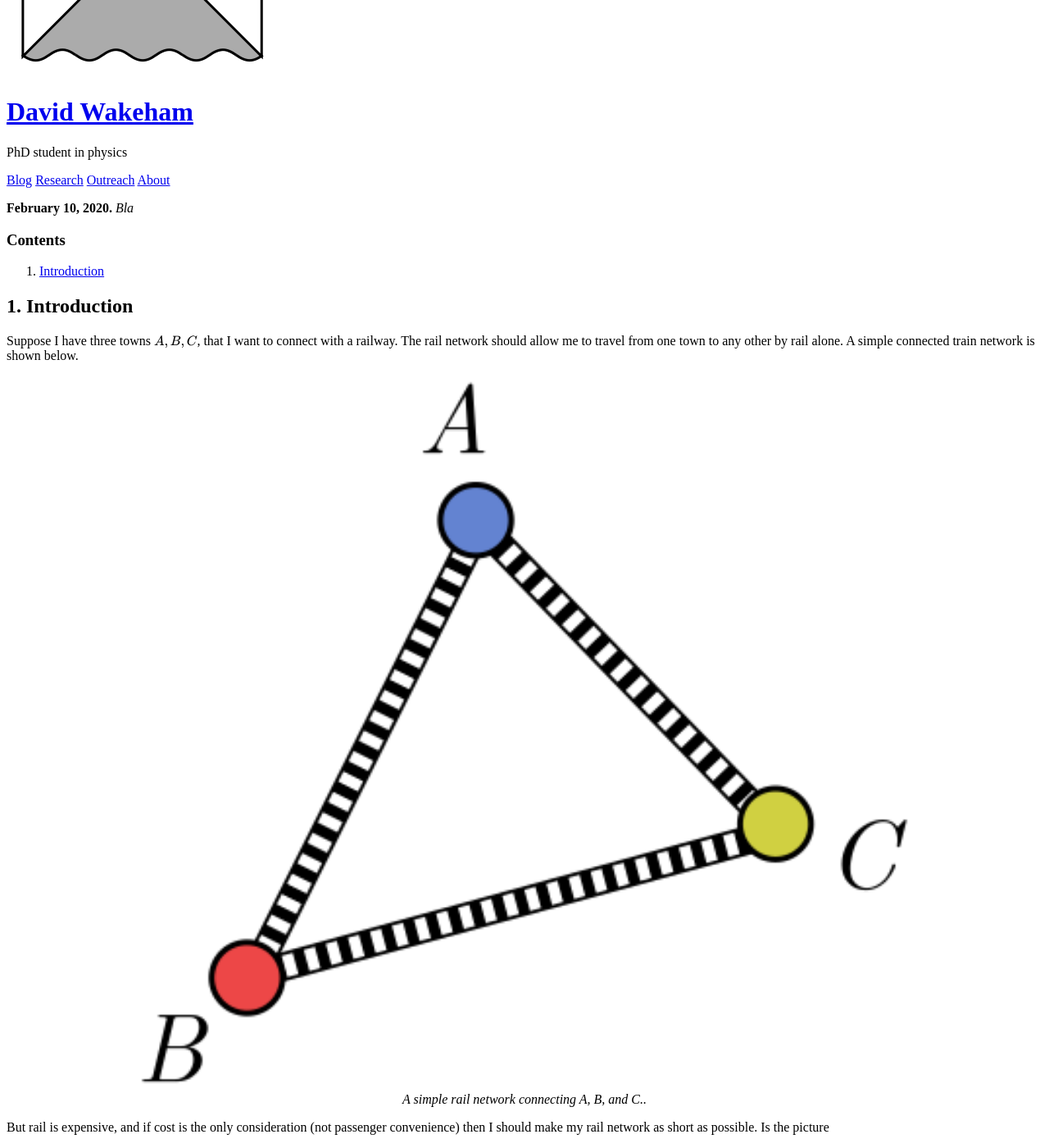
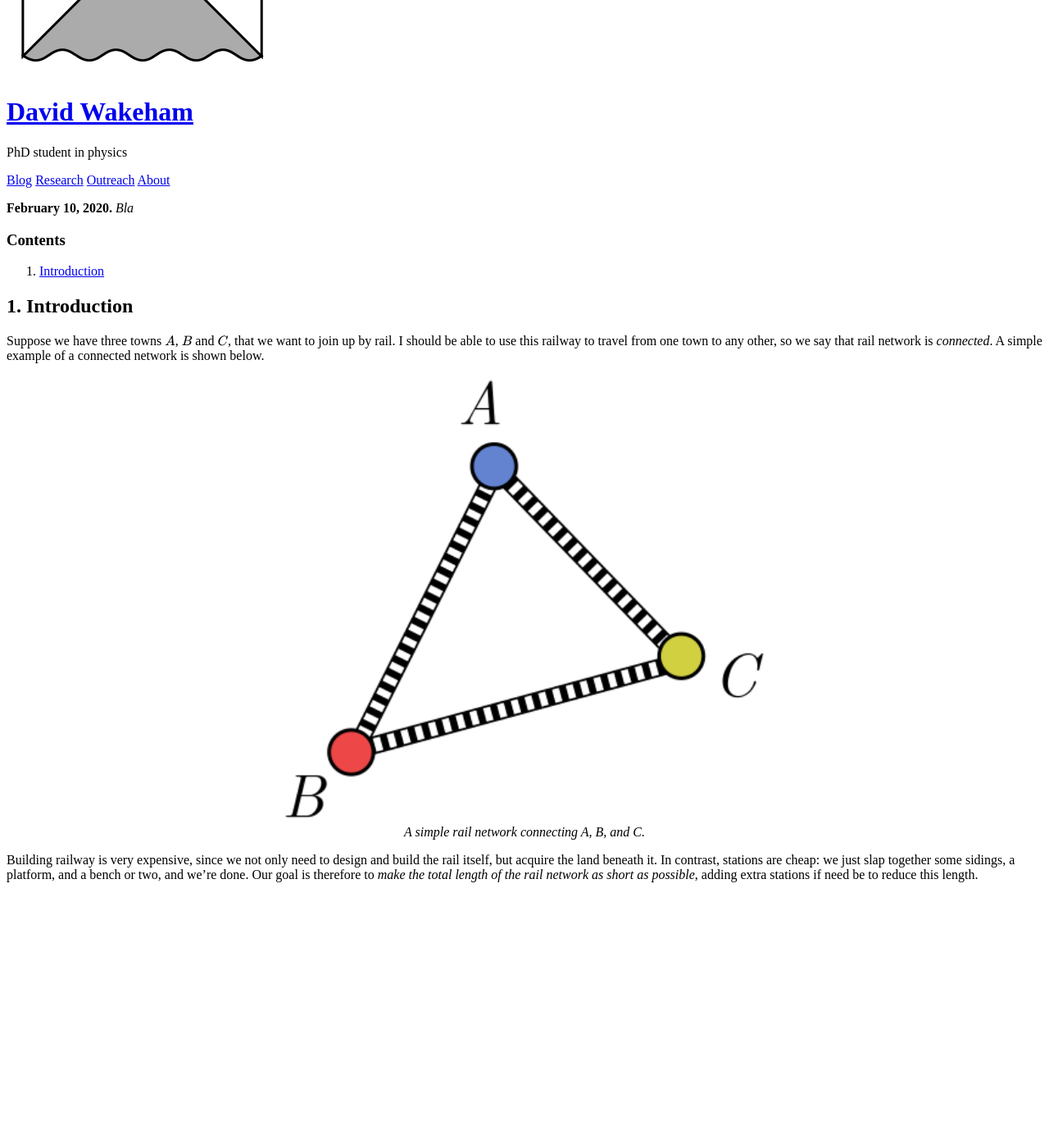
Before and after one commit to hapax/hapax.github.io, a Jekyll site: the page built from assets/minimal-networks.md, in a window 1280 px wide and 1400 px high, scrolled down 259 px. Shown: the whole window at 82% size. Built offline with Jekyll 4.4.1, drawn with Linux system fonts in a browser that asks for light colours; our own code applies the rules of GitHub Pages for plain Markdown files; formulas are drawn with MathJax 3; a script that is not in the unit is left out; after the commit the page ends 1351 px from its top, so only the background shows below that.

Commit message:
Update minimal-networks.md

```diff
--- a/assets/minimal-networks.md
+++ b/assets/minimal-networks.md
@@ -15,21 +15,23 @@ date:  2020-02-010
 
 ## 1. Introduction <a id="sec-1" name="sec-1"></a>
 
-Suppose I have three towns $A, B, C$, that I want to connect with a
-railway.
-The rail network should allow me to travel from one town to any other
-by rail alone.
-A simple connected train network is shown below.
+Suppose we have three towns $A$, $B$ and $C$, that we want to join up
+by rail.
+I should be able to use this railway to travel from one town to any
+other, so we say that rail network is *connected*.
+A simple example of a connected network is shown below.
 
 <figure>
     <div style="text-align:center"><img src
-    ="/images/posts/steiner1.png" width="80%"/>
+    ="/images/posts/steiner1.png" width="50%"/>
 		    <figcaption><i>A simple rail network connecting A, B,
-    and C..</i></figcaption>
+    and C.</i></figcaption>
 	</div>
 	</figure>
 
-But rail is expensive, and if cost is the only consideration (not
-passenger convenience) then I should make my rail network as short as
-possible.
-Is the picture
+Building railway is very expensive, since we not only need to design and
+build the rail itself, but acquire the land beneath it.
+In contrast, stations are cheap: we just slap together some sidings, a
+platform, and a bench or two, and we're done.
+Our goal is therefore to *make the total length of the rail network as
+short as possible*, adding extra stations if need be to reduce this length.
```
